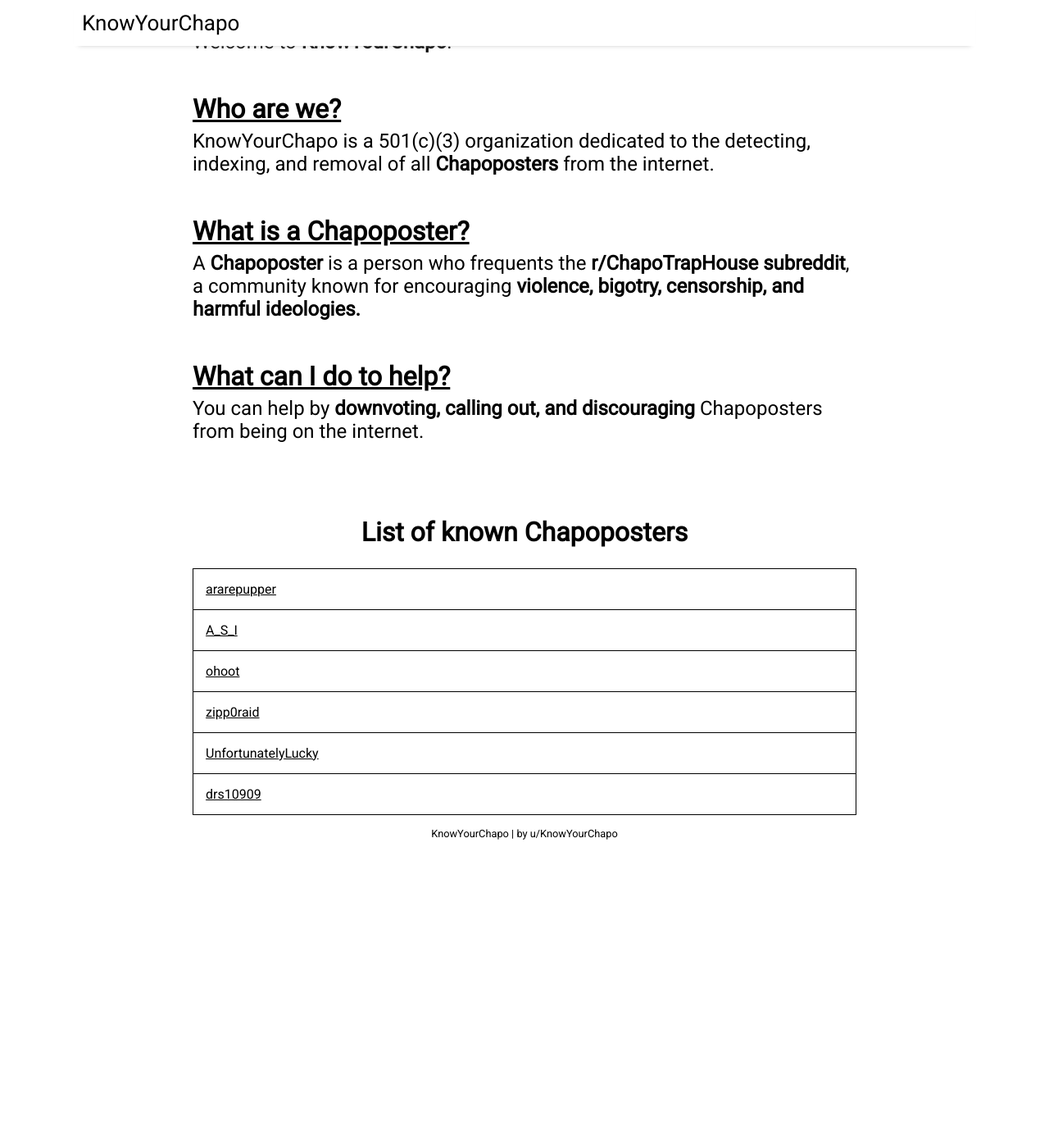
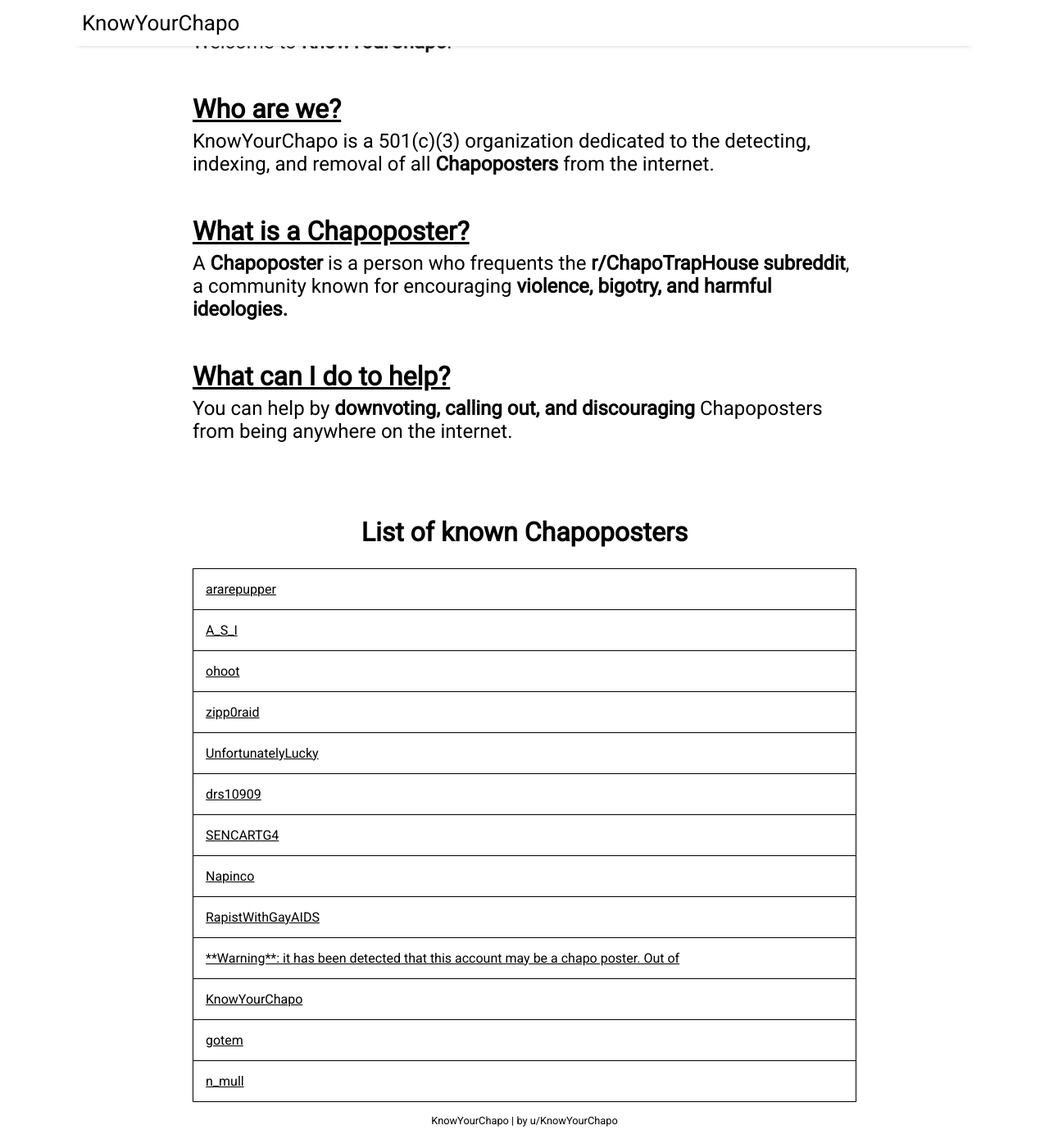
Before and after one commit to KnowYourChapo/KnowYourChapo.github.io, a Jekyll site: the page built from index.md, in a window 1280 px wide and 1400 px high, scrolled down 504 px. Shown: the whole window at 82% size. Built offline with Jekyll 4.4.1, drawn with Linux system fonts in a browser that asks for light colours; nearby versions of some CDN libraries; the list of posts is cut into pages by our own code; before the commit the page ends 1554 px from its top, so only the background shows below that.

Commit message:
new posters

```diff
--- a/_data/chapolist.json
+++ b/_data/chapolist.json
@@ -23,6 +23,34 @@
         {
             "name": "drs10909",
             "notes": ""
+        },
+        {
+            "name": "SENCARTG4",
+            "notes": ""
+        },
+        {
+            "name": "Napinco",
+            "notes": ""
+        },
+        {
+            "name": "RapistWithGayAIDS",
+            "notes": ""
+        },
+        {
+            "name": "**Warning**: it has been detected that this account may be a chapo poster. Out of ",
+            "notes": ""
+        },
+        {
+            "name": "KnowYourChapo",
+            "notes": ""
+        },
+        {
+            "name": "gotem",
+            "notes": ""
+        },
+        {
+            "name": "n_mull",
+            "notes": ""
         }
     ]
 }
--- a/index.md
+++ b/index.md
@@ -22,12 +22,11 @@ KnowYourChapo is a 501(c)(3) organization dedicated to the detecting, indexing,
 
 <br><br>
 <h1><u>What is a Chapoposter?</u></h1>
-A <b>Chapoposter</b> is a person who frequents the <b>r/ChapoTrapHouse subreddit</b>, a community known for encouraging <b>violence, bigotry, censorship, and harmful ideologies.</b>
+A <b>Chapoposter</b> is a person who frequents the <b>r/ChapoTrapHouse subreddit</b>, a community known for encouraging <b>violence, bigotry, and harmful ideologies.</b>
 
 <br><br>
 <h1><u>What can I do to help?</u></h1>
-You can help by <b>downvoting, calling out, and discouraging</b> Chapoposters from being on the internet.
-
+You can help by <b>downvoting, calling out, and discouraging</b> Chapoposters from being anywhere on the internet.
 </font>
 </div>
 
```
